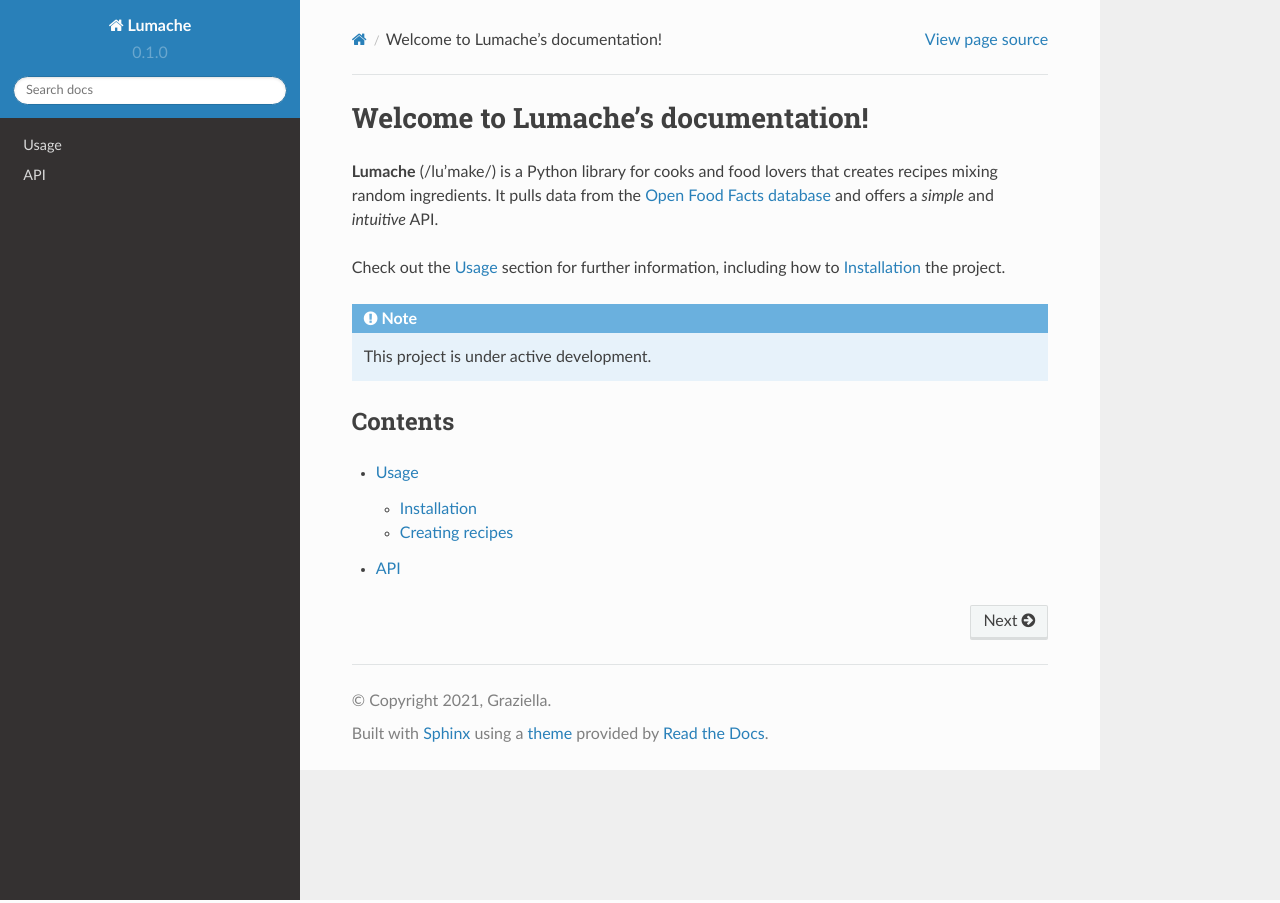
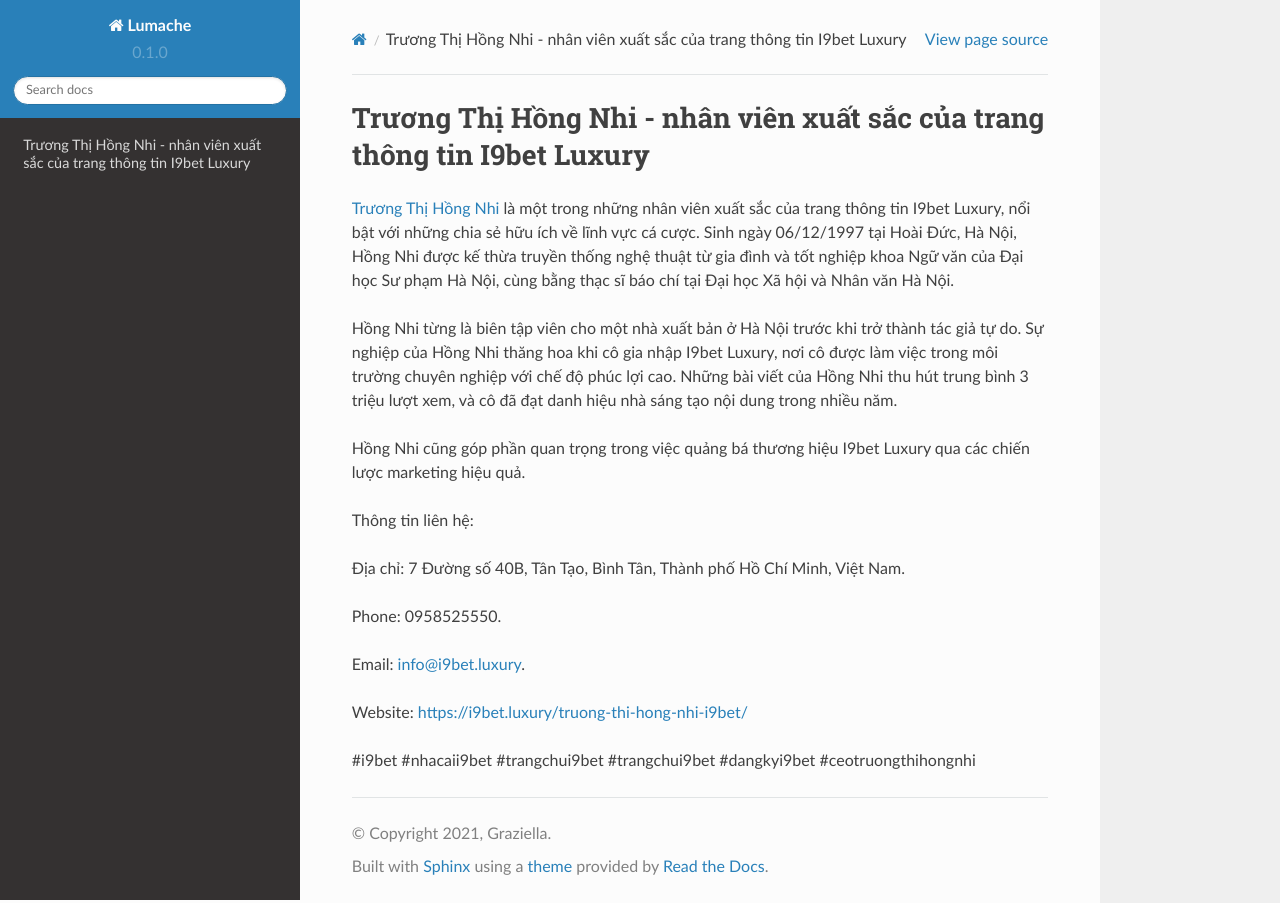
Before and after one commit to phamduyhong/truongthihongnhi, a Sphinx documentation site: the page built from docs/source/index.rst, in a window 1280 px wide. Built offline with Sphinx 7.4.7 and the Read the Docs theme 2.0.0, drawn with Linux system fonts in a browser that asks for light colours.

Commit message:
Update index.rst

```diff
--- a/docs/source/index.rst
+++ b/docs/source/index.rst
@@ -1,22 +1,20 @@
-Welcome to Lumache's documentation!
+Trương Thị Hồng Nhi - nhân viên xuất sắc của trang thông tin I9bet Luxury
 ===================================
 
-**Lumache** (/lu'make/) is a Python library for cooks and food lovers
-that creates recipes mixing random ingredients.
-It pulls data from the `Open Food Facts database <https://world.openfoodfacts.org/>`_
-and offers a *simple* and *intuitive* API.
+`Trương Thị Hồng Nhi <https://i9bet.luxury/truong-thi-hong-nhi-i9bet/>`_ là một trong những nhân viên xuất sắc của trang thông tin I9bet Luxury, nổi bật với những chia sẻ hữu ích về lĩnh vực cá cược. Sinh ngày 06/12/1997 tại Hoài Đức, Hà Nội, Hồng Nhi được kế thừa truyền thống nghệ thuật từ gia đình và tốt nghiệp khoa Ngữ văn của Đại học Sư phạm Hà Nội, cùng bằng thạc sĩ báo chí tại Đại học Xã hội và Nhân văn Hà Nội.
 
-Check out the :doc:`usage` section for further information, including
-how to :ref:`installation` the project.
+Hồng Nhi từng là biên tập viên cho một nhà xuất bản ở Hà Nội trước khi trở thành tác giả tự do. Sự nghiệp của Hồng Nhi thăng hoa khi cô gia nhập I9bet Luxury, nơi cô được làm việc trong môi trường chuyên nghiệp với chế độ phúc lợi cao. Những bài viết của Hồng Nhi thu hút trung bình 3 triệu lượt xem, và cô đã đạt danh hiệu nhà sáng tạo nội dung trong nhiều năm.
 
-.. note::
+Hồng Nhi cũng góp phần quan trọng trong việc quảng bá thương hiệu I9bet Luxury qua các chiến lược marketing hiệu quả.
 
-   This project is under active development.
+Thông tin liên hệ:
 
-Contents
---------
+Địa chỉ: 7 Đường số 40B, Tân Tạo, Bình Tân, Thành phố Hồ Chí Minh, Việt Nam.
 
-.. toctree::
+Phone: 0958525550.
 
-   usage
-   api
+Email: info@i9bet.luxury.
+
+Website: https://i9bet.luxury/truong-thi-hong-nhi-i9bet/
+
+#i9bet #nhacaii9bet #trangchui9bet #trangchui9bet #dangkyi9bet #ceotruongthihongnhi
```
